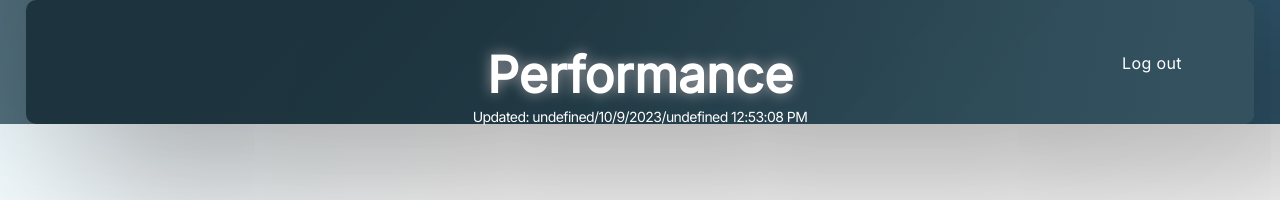
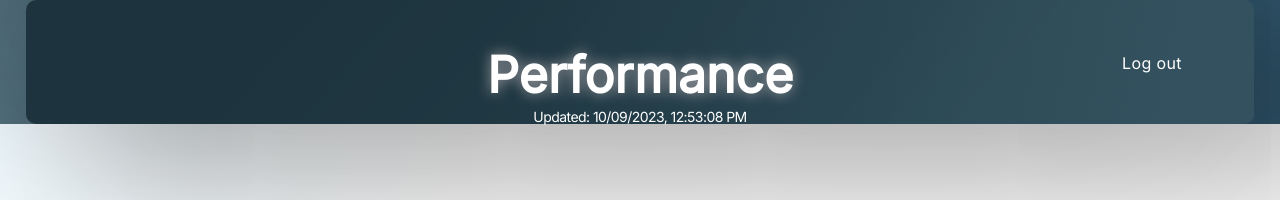
Before and after one commit to PashaEfimchik/financial_dashboard, a React (Create React App) app: page /home in a window 1280 px wide. Shown: the top 200 px of the page. Built offline with nearby package versions, Linux system fonts and the light colour scheme; no server answers; sample sign-in values are in the browser's storage.

Commit message:
fixed updated time

```diff
--- a/src/components/Title.tsx
+++ b/src/components/Title.tsx
@@ -6,13 +6,21 @@ interface TitleProps {
 
 const Title: React.FC<TitleProps> = ({ title }) => {
     const currentDateTime = new Date();
-    const formattedDateParts = currentDateTime.toLocaleDateString().toString().split('.');
-    const formattedDate = `${formattedDateParts[1]}/${formattedDateParts[0]}/${formattedDateParts[2]}`;
-    const formattedTime = currentDateTime.toLocaleTimeString();
+    const options: Intl.DateTimeFormatOptions = {
+        month: '2-digit',
+        day: '2-digit',
+        year: 'numeric',
+        hour: '2-digit',
+        minute: '2-digit',
+        second: '2-digit',
+    };
+
+    const formattedDate = currentDateTime.toLocaleDateString('en-US', options);
+
     return (
         <div className="title__container">
             <div className="title__container--content">{title}</div>
-            <div className="title__container--content-updated">Updated: {formattedDate} {formattedTime}</div>
+            <div className="title__container--content-updated">Updated: {formattedDate}</div>
         </div>
     );
 }
```
